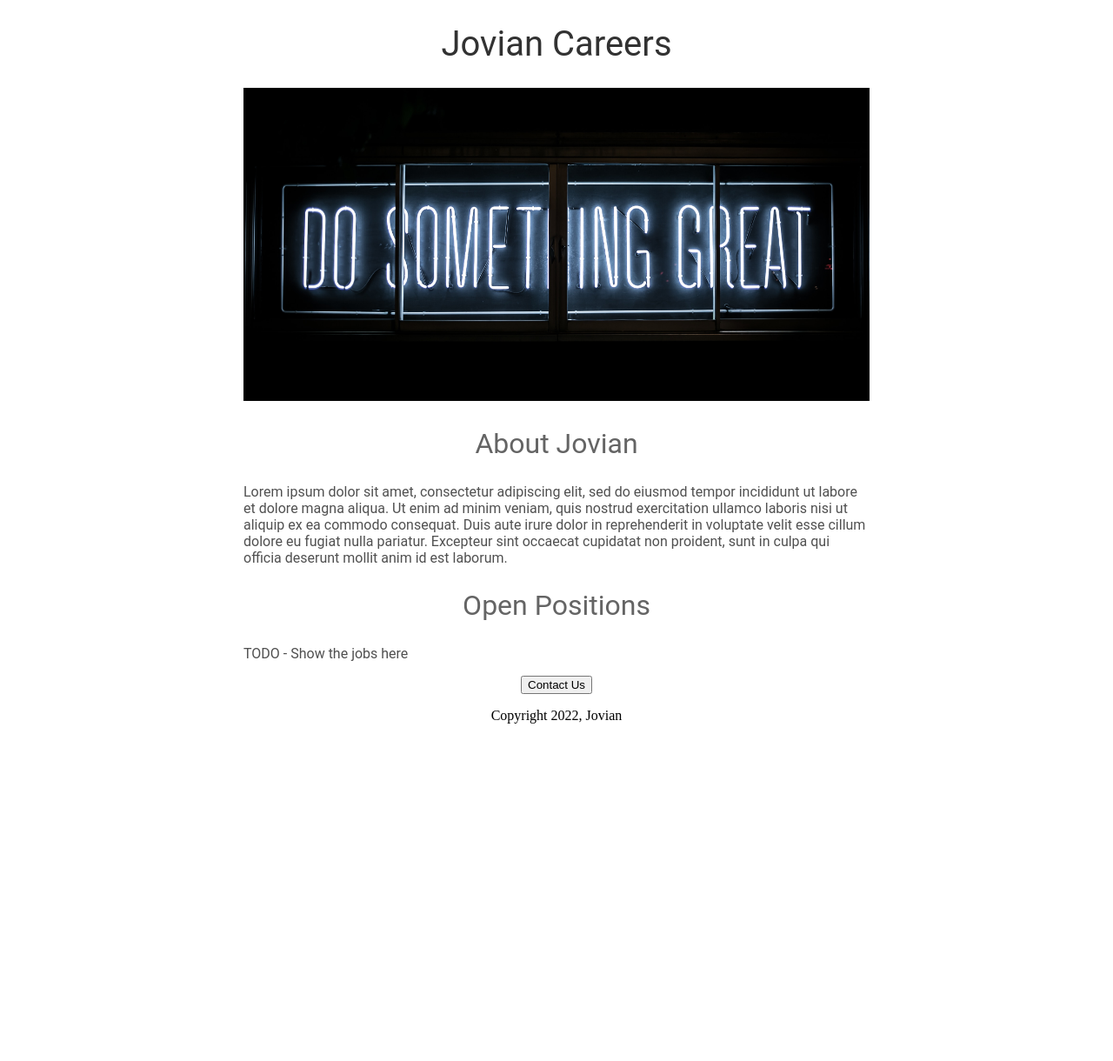
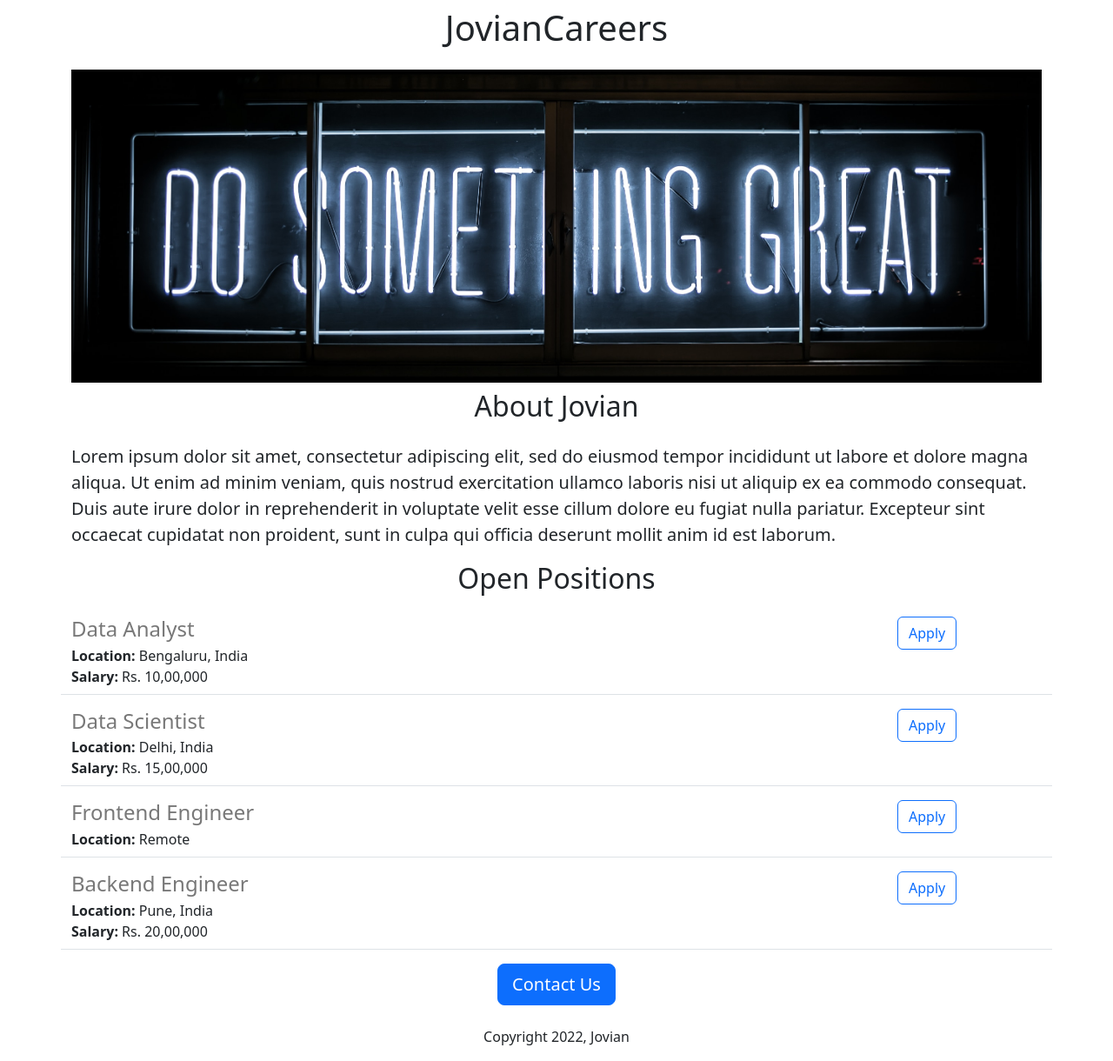
Before and after one commit to tomar-madhurima/jovian-career-website-v2, a Flask app: page / in a window 1280 px wide. Shown: the whole page at 87% size. Before the commit the page ends 832 px from the top, so only its background shows below. Run offline with Flask 3, Linux system fonts and the light colour scheme.

Commit message:
Added dynamic data and API route

```diff
--- a/app.py
+++ b/app.py
@@ -1,11 +1,43 @@
-from flask import Flask, render_template
+from flask import Flask, render_template, jsonify
 
 app = Flask(__name__)
+
+JOBS = [
+    {
+        "id": 1,
+        "title": "Data Analyst",
+        "location": "Bengaluru, India",
+        "salary": "Rs. 10,00,000"
+    },
+    {
+        "id": 2,
+        "title": "Data Scientist",
+        "location": "Delhi, India",
+        "salary": "Rs. 15,00,000"
+    },
+    {
+        "id": 3,
+        "title": "Frontend Engineer",
+        "location": "Remote",
+        #"salary": "Rs. 12,00,000"
+    },
+    {
+        "id": 4,
+        "title": "Backend Engineer",
+        "location": "Pune, India",
+        "salary": "Rs. 20,00,000"
+    },
+]
 
 
 @app.route('/')
 def hello_world():
-  return render_template('home.html')
+  return render_template('home.html', jobs=JOBS, company_name="Jovian")
+
+
+@app.route('/api/jobs')
+def list_jobs():
+  return jsonify(JOBS)
 
 
 print(__name__)
--- a/templates/home.html
+++ b/templates/home.html
@@ -2,49 +2,34 @@
 <html>
   <head>
     <title>Jovian Careers</title>
+    <meta charset="utf-8">
+    <meta name="viewport" content="width=device-width, initial-scale=1">
+    <link href="https://cdn.jsdelivr.net/npm/bootstrap@5.3.3/dist/css/bootstrap.min.css" rel="stylesheet" integrity="sha384-QWTKZyjpPEjISv5WaRU9OFeRpok6YctnYmDr5pNlyT2bRjXh0JMhjY6hW+ALEwIH" crossorigin="anonymous">
     <style>
-      h1 {
-        font-size: 40px;
-        font-family: Roboto;
-        font-weight: normal;
-        color: rgb(50, 50, 50);
-        text-align: center;
-      }
       #banner {
+        height: 360px;
         width: 100%;
-        height: 360px;
         object-fit: cover;
-      }
-      h2 {
-        font-family: Roboto;
-        font-size: 32px;
-        color: rgb(100, 100, 100);
-        text-align: center;
-        font-weight: normal;
-      }
-      .bodytext {
-        font-family: Roboto;
-        color: rgb(80, 80, 80);
-      }
-      #container {
-        max-width: 720px;
-        margin: 0 auto;
       }
     </style>
   </head>
   <body>
-    <div id="container">
-      <h1>Jovian Careers</h1>
-      <img id= "banner" src = "https://693be59e-353d-4e1d-961f-36524b295e63-00-o1db953fvm7t.sisko.replit.dev/static/banner.jpg" >
-      <h2>About Jovian</h2>
-      <p class="bodytext">
+    <div class="container">
+      <h1 class="text-center mt-2 mb-4">{{company_name}}Careers</h1>
+      <img class ="img-fluid" id= "banner" src = "https://693be59e-353d-4e1d-961f-36524b295e63-00-o1db953fvm7t.sisko.replit.dev/static/banner.jpg" >
+      <h2 class="text-center mt-2 mb-4">About Jovian</h2>
+      <p class="lead">
         Lorem ipsum dolor sit amet, consectetur adipiscing elit, sed do eiusmod tempor incididunt ut labore et dolore magna aliqua. Ut enim ad minim veniam, quis nostrud exercitation ullamco laboris nisi ut aliquip ex ea commodo consequat. Duis aute irure dolor in reprehenderit in voluptate velit esse cillum dolore eu fugiat nulla pariatur. Excepteur sint occaecat cupidatat non proident, sunt in culpa qui officia deserunt mollit anim id est laborum.
       </p>
-      <h2>Open Positions</h2>
-      <p class="bodytext">TODO - Show the jobs here</p>
-      <div style="text-align:center;">
-      <button>Contact Us</button>
-        <p>Copyright 2022, Jovian</p>
+      <h2 class="text-center mt-2 mb-4">Open Positions</h2>
+      <div>
+        {% for job in jobs%}
+          {% include 'jobitem.html' %}
+        {% endfor %}
+      </div>
+      <div class="text-center">
+      <button class="btn btn-primary btn-lg">Contact Us</button>
+        <p class="mt-4">Copyright 2022, Jovian</p>
       </div>
     </div>
   </body>
--- /dev/null
+++ b/templates/jobitem.html
@@ -0,0 +1,18 @@
+<div class="border-bottom row" style="margin-bottom:16px; padding-bottom:8px;">
+  <div class='col-10'>
+    <h4
+     style="color:rgb(120,120,120); margin-bottom:4px;">{{job['title']}}
+    </h4>
+    <div>
+      <b>Location:</b> {{job['location']}}
+    </div>
+    {% if 'salary' in job %}
+    <div>
+      <b>Salary:</b> {{job['salary']}}
+    </div>
+    {% endif %}
+  </div>
+  <div class='col-2'>
+    <button type='button' class='btn btn-outline-primary'>Apply</button>
+  </div>
+</div>
```
Also changed, not shown: 1 other file.
